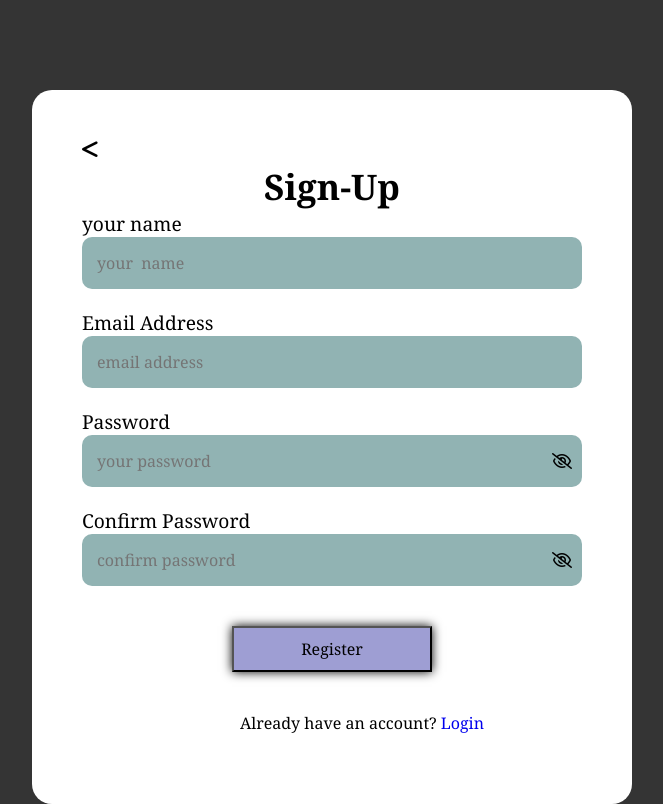
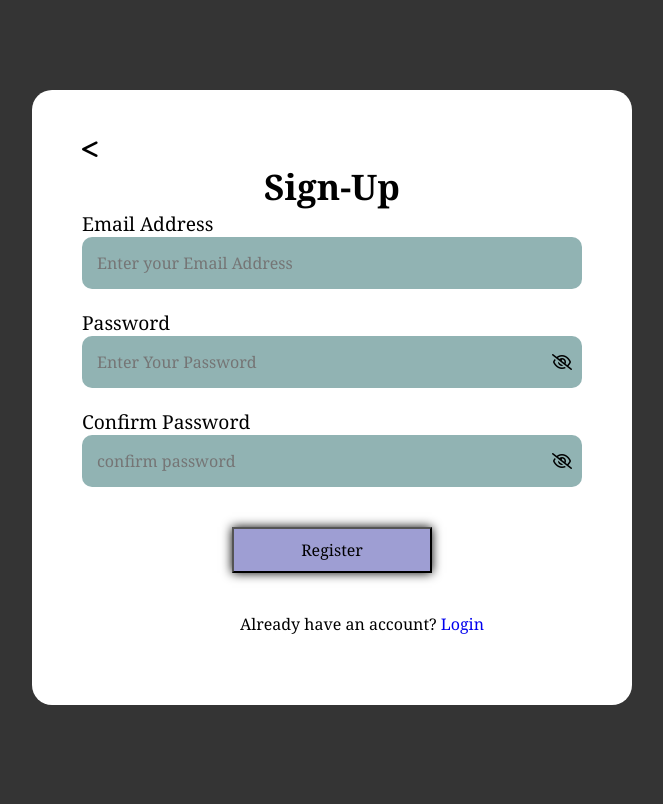
Before and after one commit to kod-python/furniture, a plain HTML site: page signup.html in a window 1280 px wide. Shown: the whole page, without its empty margins (308-971 px from the left). Drawn offline with Linux system fonts and the light colour scheme.

Commit message:
furn add1

```diff
--- a/signup.html
+++ b/signup.html
@@ -20,13 +20,12 @@
                 <a href="./index.html"><i class="fa-solid fa-less-than"></i></a>
 
                 <h1 style="text-align: center;">Sign-Up</h1>
-                <label for="">your name</label>
-                <input type="text"  placeholder="your  name" name="name">
+
                 <label for="">Email Address</label>
-                <input type="email"  placeholder="email address" name="email">
+                <input type="email"  placeholder="Enter your Email Address" name="email">
                 <label for="">Password</label>
                 <div class="in-eye">
-                <input type="password"  placeholder="your password" name="password"><i class="fa-regular fa-eye-slash "></i>
+                <input type="password"  placeholder="Enter Your Password" name="password"><i class="fa-regular fa-eye-slash "></i>
 
 
             </div>
```
Also changed, not shown: login.html (+3 -3 lines).
